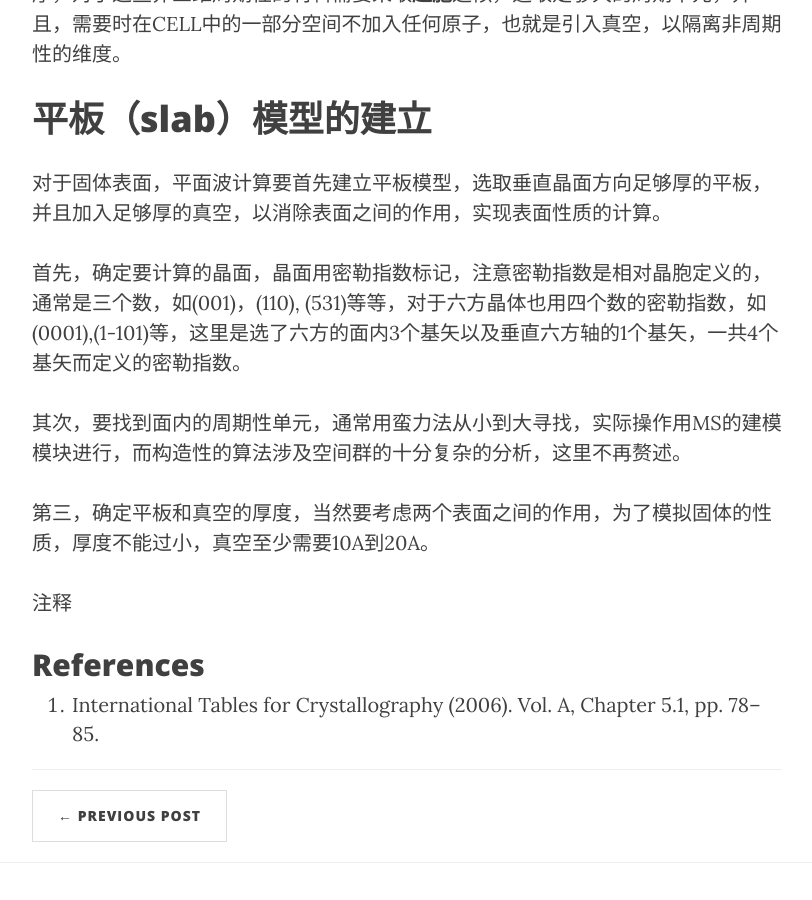
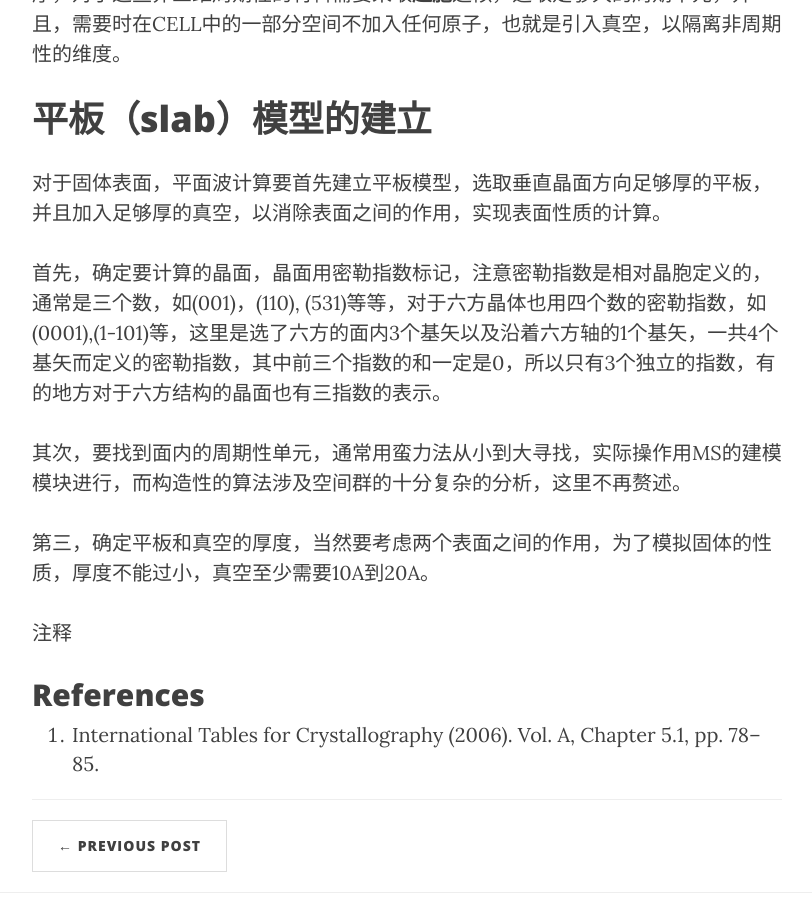
Before and after one commit to yyyu200/DFTbook, a Jekyll site: the page built from _posts/2019-04-07-TransCell.md, in a window 1280 px wide and 900 px high, scrolled down 5024 px. Shown: the whole window, without its empty margins (233-1045 px from the left). Built offline with Jekyll 4.4.1, drawn with Linux system fonts in a browser that asks for light colours; nearby versions of some CDN libraries; formulas are drawn with MathJax 3; comment, search, counter and statistics services are not loaded.

Commit message:
modify at20190412-18:24:45-aliyun

```diff
--- a/_posts/2019-04-07-TransCell.md
+++ b/_posts/2019-04-07-TransCell.md
@@ -171,7 +171,7 @@ ibrav      structure                   celldm(2)-celldm(6)
 
 对于固体表面，平面波计算要首先建立平板模型，选取垂直晶面方向足够厚的平板，并且加入足够厚的真空，以消除表面之间的作用，实现表面性质的计算。
 
-首先，确定要计算的晶面，晶面用密勒指数标记，注意密勒指数是相对晶胞定义的，通常是三个数，如(001)，(110), (531)等等，对于六方晶体也用四个数的密勒指数，如(0001),(1-101)等，这里是选了六方的面内3个基矢以及垂直六方轴的1个基矢，一共4个基矢而定义的密勒指数。
+首先，确定要计算的晶面，晶面用密勒指数标记，注意密勒指数是相对晶胞定义的，通常是三个数，如(001)，(110), (531)等等，对于六方晶体也用四个数的密勒指数，如(0001),(1-101)等，这里是选了六方的面内3个基矢以及沿着六方轴的1个基矢，一共4个基矢而定义的密勒指数，其中前三个指数的和一定是0，所以只有3个独立的指数，有的地方对于六方结构的晶面也有三指数的表示。
 
 其次，要找到面内的周期性单元，通常用蛮力法从小到大寻找，实际操作用MS的建模模块进行，而构造性的算法涉及空间群的十分复杂的分析，这里不再赘述。
 
```
